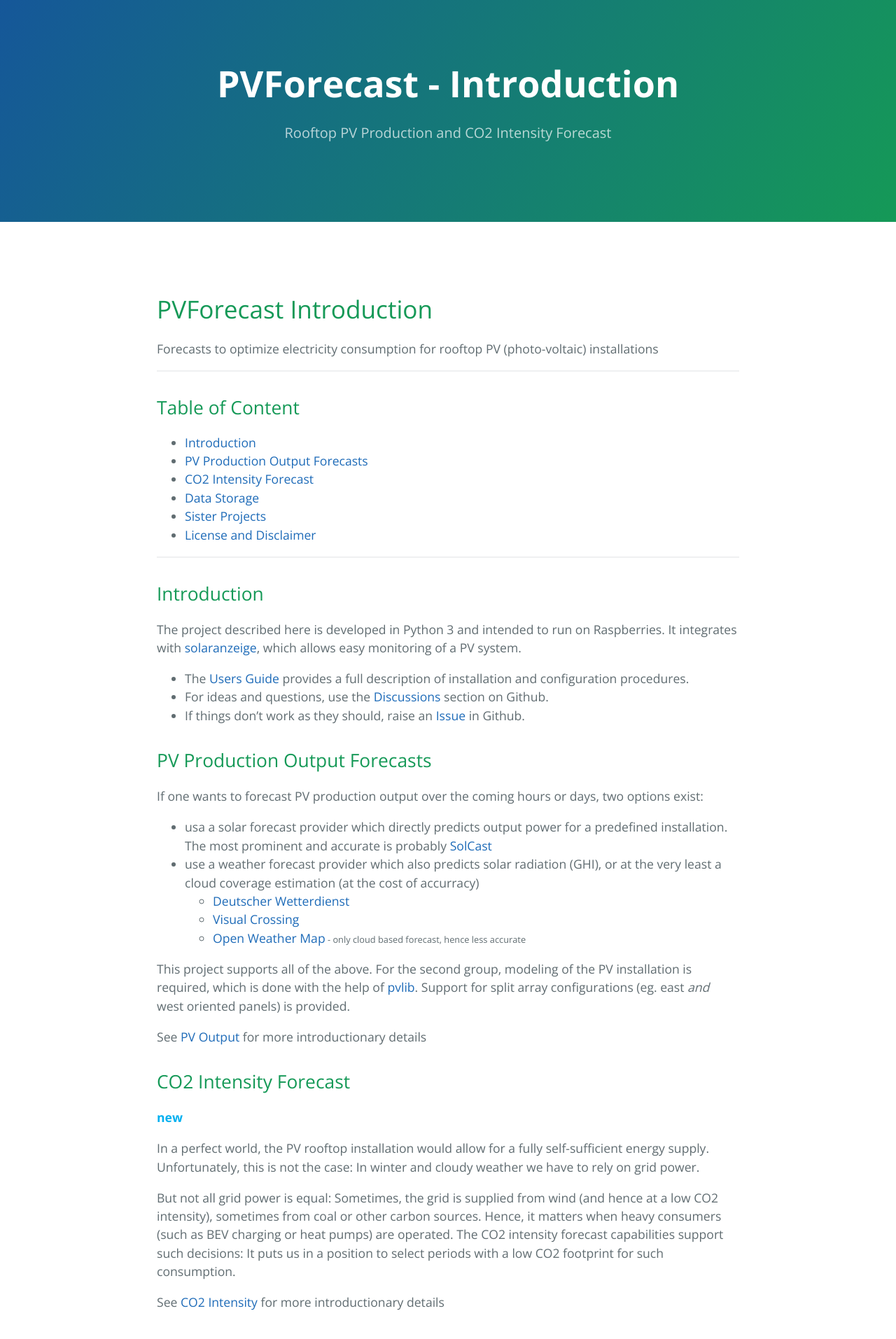
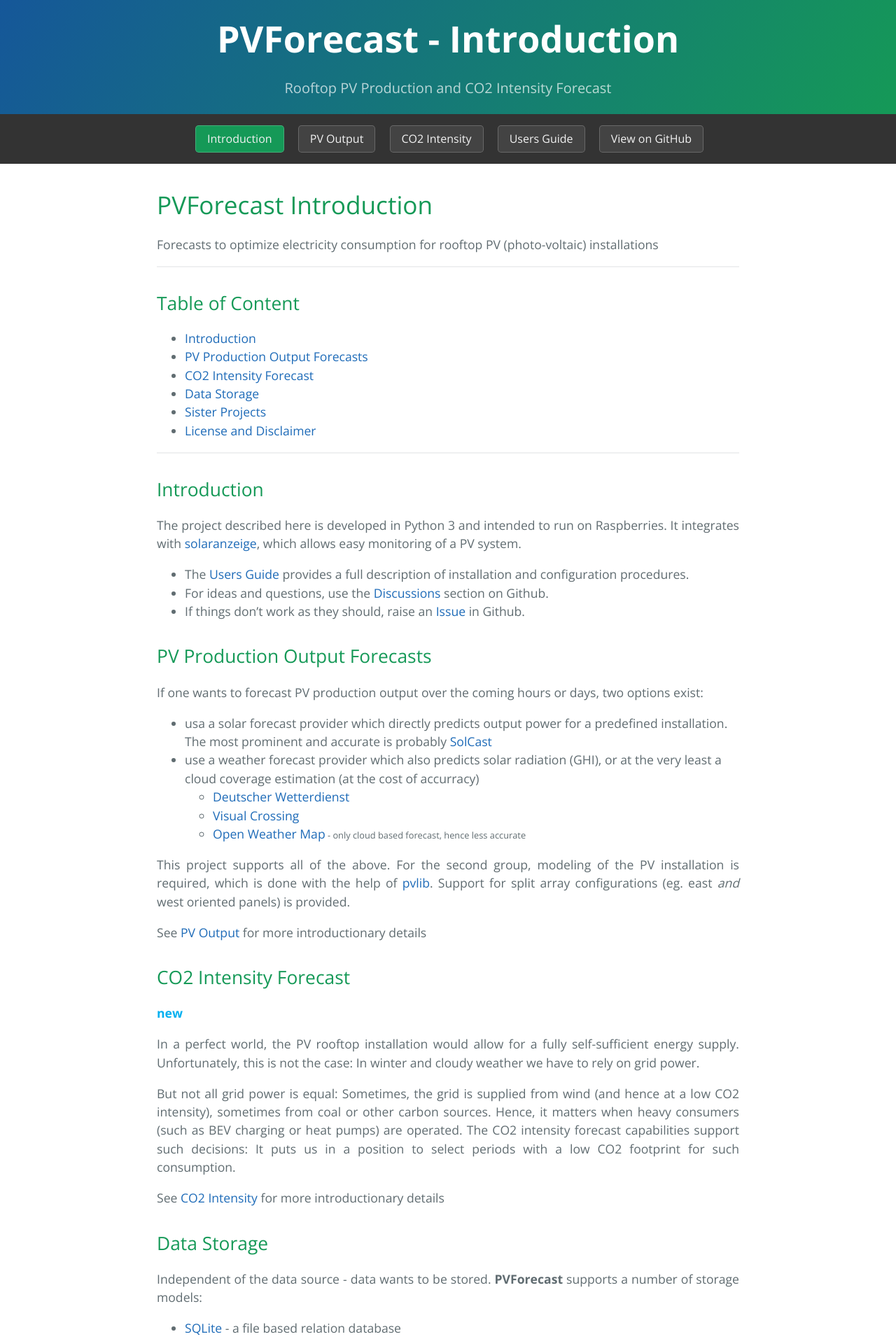
Before and after one commit to StefaE/PVForecast, a Jekyll site: the page built from docs/index.md, in a window 1280 px wide. Shown: the top 1913 px of the page at 70% size. Built offline with Jekyll 4.4.1, drawn with Linux system fonts in a browser that asks for light colours.

Commit message:
Update stylesheet.css

```diff
--- a/docs/stylesheets/stylesheet.css
+++ b/docs/stylesheets/stylesheet.css
@@ -1,5 +1,9 @@
 * {
   box-sizing: border-box; }
+
+html {
+  scroll-padding-top: 10rem;
+}
 
 body {
   padding: 0;
@@ -15,6 +19,36 @@ a {
   a:hover {
     text-decoration: underline; }
 
+/* Style the navbar, from https://www.w3schools.com/howto/howto_js_navbar_sticky.asp */
+#navbar {
+  overflow: hidden;
+  background-color: #333;
+  padding-top: 1rem;
+  text-align: center
+}
+
+/* Navbar links */
+#navbar a {
+  display: inline-block;
+  color: #f2f2f2;
+  padding-top: 0.4rem;
+  padding-bottom: 0.4rem;
+  text-decoration: none;
+}
+
+/* The sticky class is added to the navbar with JS when it reaches its scroll position */
+.sticky {
+  position: fixed;
+  top: 0;
+  width: 100%;
+}
+
+/* Add some top padding to the page content to prevent sudden quick movement (as the navigation bar gets a new position at the top of the page (position:fixed and top:0) */
+.sticky + .content {
+  padding-top: 10rem;
+}
+/* end navbar */
+
 .btn {
   display: inline-block;
   margin-bottom: 1rem;
@@ -27,6 +61,8 @@ a {
   transition: color 0.2s, background-color 0.2s, border-color 0.2s; }
   .btn + .btn {
     margin-left: 1rem; }
+
+.active { background-color:#159957}
 
 .btn:hover {
   color: rgba(255, 255, 255, 0.8);
@@ -61,15 +97,15 @@ a {
 
 @media screen and (min-width: 64em) {
   .page-header {
-    padding: 5rem 6rem; } }
+    padding: 1rem 6rem; } }
 
 @media screen and (min-width: 42em) and (max-width: 64em) {
   .page-header {
-    padding: 3rem 4rem; } }
+    padding: 1rem 4rem; } }
 
 @media screen and (max-width: 42em) {
   .page-header {
-    padding: 2rem 1rem; } }
+    padding: 1rem 1rem; } }
 
 .project-name {
   margin-top: 0;
@@ -88,7 +124,7 @@ a {
     font-size: 1.75rem; } }
 
 .project-tagline {
-  margin-bottom: 2rem;
+  margin-bottom: 0.4rem;
   font-weight: normal;
   opacity: 0.7; }
 
@@ -105,15 +141,20 @@ a {
     font-size: 1rem; } }
 
 .main-content :first-child {
-  margin-top: 0; }
+  margin-top: 0;}
 .main-content img {
-  max-width: 100%; }
+  display: block;
+  max-width: 100%;
+  margin-left:auto;
+  margin-right:auto;
+}
 .main-content h1, .main-content h2, .main-content h3, .main-content h4, .main-content h5, .main-content h6 {
   margin-top: 2rem;
   margin-bottom: 1rem;
   font-weight: normal;
   color: #159957; }
 .main-content p {
+	text-align: justify;
   margin-bottom: 1em; }
 .main-content code {
   padding: 2px 4px;
@@ -184,7 +225,8 @@ a {
   .main-content table th {
     font-weight: bold; }
   .main-content table th, .main-content table td {
-    padding: 0.5rem 1rem;
+  	font-size: 0.9rem;
+    padding: 0.1rem 0.5rem;
     border: 1px solid #e9ebec; }
 .main-content dl {
   padding: 0; }
@@ -230,6 +272,7 @@ a {
   font-weight: bold; }
 
 .site-footer-credits {
+	font-size: 0.8rem;
   color: #819198; }
 
 @media screen and (min-width: 64em) {
```
